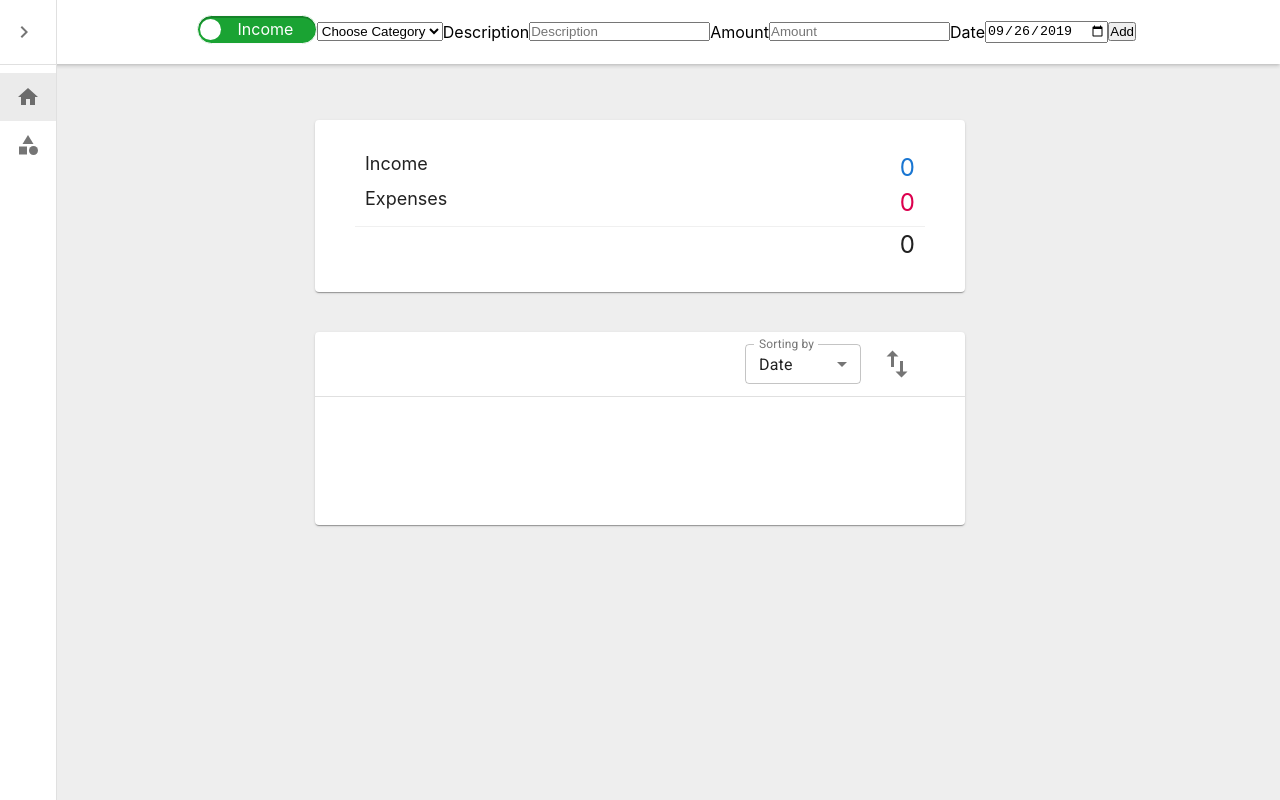
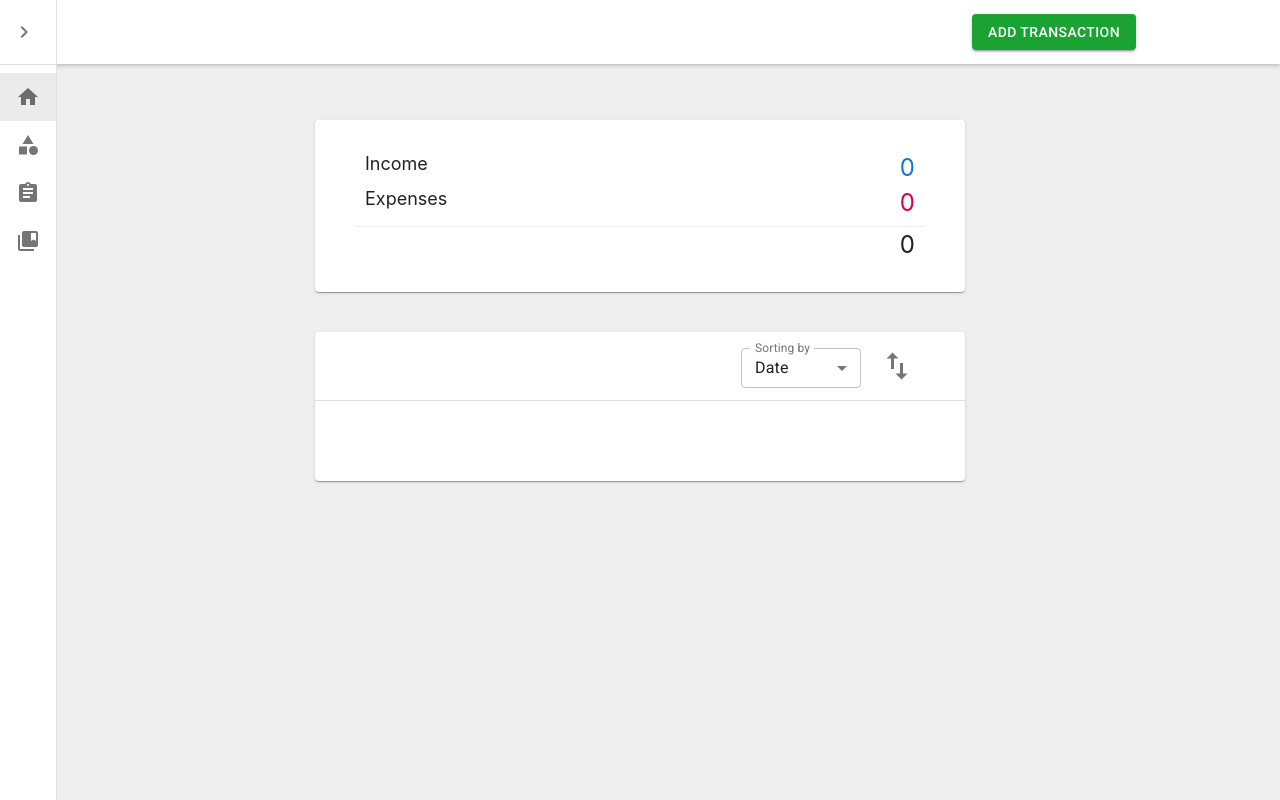
Before and after one commit to ahmsalah/jars, a React (Create React App) app: page / in a window 1280 px wide. Built offline with nearby package versions, Linux system fonts and the light colour scheme.

Commit message:
Implement MUI to NewTransactionForm, Add new routes

```diff
--- a/package.json
+++ b/package.json
@@ -3,10 +3,13 @@
   "version": "0.1.0",
   "private": true,
   "dependencies": {
+    "@date-io/date-fns": "^1.3.11",
     "@material-ui/core": "^4.5.0",
     "@material-ui/icons": "^4.4.3",
+    "@material-ui/pickers": "^3.2.6",
     "@material-ui/styles": "^4.5.0",
     "array-move": "^2.1.0",
+    "date-fns": "^2.0.0-beta.5",
     "react": "^16.9.0",
     "react-dom": "^16.9.0",
     "react-router-dom": "^5.1.0",
--- a/src/Components/Filters.js
+++ b/src/Components/Filters.js
@@ -10,20 +10,22 @@ import MenuItem from '@material-ui/core/MenuItem';
 import Select from '@material-ui/core/Select';
 import FormControl from '@material-ui/core/FormControl';
 
-const useStyles = makeStyles(theme => ({
+const useStyles = makeStyles(({ spacing }) => ({
 	root: {
-		padding: theme.spacing(1, 6),
+		padding: spacing(1, 6),
 		justifyContent: 'flex-end'
+	},
+	formControl: {
+		margin: spacing(1, 2, 0.5),
+		minWidth: 120
 	},
 	input: {
 		'& div': {
-			minWidth: '70px',
-			paddingTop: theme.spacing(1.3),
-			paddingBottom: theme.spacing(1.3)
+			paddingTop: spacing(1.3),
+			paddingBottom: spacing(1.3)
 		}
 	},
 	reverseButton: {
-		marginLeft: theme.spacing(2),
 		backgroundColor: 'transparent',
 		'& svg': {
 			width: '1.5em',
@@ -43,7 +45,7 @@ function Filters({ toggleListReverse, handleChange, orderBy }) {
 	return (
 		<React.Fragment>
 			<Toolbar className={classes.root}>
-				<FormControl variant="outlined">
+				<FormControl variant="outlined" className={classes.formControl}>
 					<InputLabel ref={inputLabel} htmlFor="orderBy">
 						Sorting by
 					</InputLabel>
--- a/src/Components/NewCategoryForm.js
+++ b/src/Components/NewCategoryForm.js
@@ -19,7 +19,6 @@ const TransitionGrow = React.forwardRef(function Transition(props, ref) {
 });
 
 const useStyles = makeStyles(({ spacing }) => ({
-	button: {},
 	switch: {
 		margin: spacing(4, 0, 1),
 		display: 'flex',
@@ -66,11 +65,7 @@ function NewCategoryForm({ addCategory }) {
 
 	return (
 		<React.Fragment>
-			<Button
-				className={classes.button}
-				variant="contained"
-				color="primary"
-				onClick={handleDialogClickOpen}>
+			<Button variant="contained" color="primary" onClick={handleDialogClickOpen}>
 				Create Category
 			</Button>
 			<Dialog
@@ -116,6 +111,7 @@ function NewCategoryForm({ addCategory }) {
 			<SnackbarFeedback
 				snackbarOpen={snackbarOpen}
 				handleSnackbarClose={handleSnackbarClose}
+				message={'New Category has been added successfully'}
 			/>
 		</React.Fragment>
 	);
--- a/src/Components/NewTransactionForm.css
+++ /dev/null
@@ -1,5 +0,0 @@
-.NewTransactionForm {
-	display: flex;
-	justify-content: center;
-	align-items: center;
-}
--- a/src/Components/NewTransactionForm.js
+++ b/src/Components/NewTransactionForm.js
@@ -1,22 +1,83 @@
 import React from 'react';
+import 'date-fns';
+import DateFnsUtils from '@date-io/date-fns';
 import uuid from 'uuid/v4';
-import './NewTransactionForm.css';
 import BtnSwitch from './BtnSwitch';
 import useInputState from '../hooks/useInputState';
 import useToggleState from '../hooks/useToggleState';
+import { makeStyles } from '@material-ui/core/styles';
+import Button from '@material-ui/core/Button';
+import TextField from '@material-ui/core/TextField';
+import Dialog from '@material-ui/core/Dialog';
+import DialogActions from '@material-ui/core/DialogActions';
+import DialogContent from '@material-ui/core/DialogContent';
+import DialogContentText from '@material-ui/core/DialogContentText';
+import DialogTitle from '@material-ui/core/DialogTitle';
+import Grow from '@material-ui/core/Grow';
+import SnackbarFeedback from './SnackbarFeedback';
+import MenuItem from '@material-ui/core/MenuItem';
+import clsx from 'clsx';
+import { MuiPickersUtilsProvider, KeyboardDatePicker } from '@material-ui/pickers';
+
+const TransitionGrow = React.forwardRef(function Transition(props, ref) {
+	return <Grow {...props} />;
+});
+
+const useStyles = makeStyles(({ spacing }) => ({
+	switch: {
+		margin: spacing(2, 0, 1),
+		display: 'flex',
+		justifyContent: 'center',
+		width: '100%'
+	},
+	margin: {
+		margin: spacing(1)
+	},
+	textField: {
+		width: 200,
+		minWidth: 180
+	},
+	inputsContainer: {
+		display: 'flex',
+		justifyContent: 'center',
+		flexWrap: 'wrap',
+		maxWidth: 440
+	},
+	dialogText: {
+		overflowWrap: 'break-word',
+		maxWidth: 440
+	}
+}));
 
 function NewTransactionForm({ expCategories, incCategories, addTransaction }) {
-	const d = new Date();
-	const month = (d.getMonth() + 1).toString().padStart(2, '0');
-	const day = d.getDate().toString().padStart(2, '0');
-	const year = d.getFullYear();
-	const curDate = `${year}-${month}-${day}`;
+	const classes = useStyles();
 
-	const [ category, handleCategoryChange ] = useInputState('');
+	const [ category, handleCategoryChange, resetCategory ] = useInputState('');
 	const [ description, handleDescriptionChange, resetDescription ] = useInputState('');
 	const [ amount, handleAmountChange, resetAmount ] = useInputState('');
-	const [ date, handleDateChange ] = useInputState(curDate);
 	const [ isExpense, toggleIsExpense ] = useToggleState(true);
+	const [ dialogOpen, setDialogOpen ] = React.useState(false);
+	const [ snackbarOpen, setSnackbarOpen ] = React.useState(false);
+	const [ selectedDate, setSelectedDate ] = React.useState(new Date());
+
+	const handleSnackbarClose = (event, reason) => {
+		if (reason === 'clickaway') {
+			return;
+		}
+		setSnackbarOpen(false);
+	};
+
+	const handleDialogClickOpen = () => {
+		setDialogOpen(true);
+	};
+
+	const handleDialogClose = () => {
+		setDialogOpen(false);
+	};
+
+	const handleDateChange = date => {
+		setSelectedDate(date);
+	};
 
 	const handleSubmit = evt => {
 		evt.preventDefault();
@@ -32,70 +93,124 @@ function NewTransactionForm({ expCategories, incCategories, addTransaction }) {
 			category: category,
 			description: description,
 			amount: newAmount,
-			date: date,
+			date: selectedDate,
 			id: uuid(),
 			type: type
 		};
-
-		// resetCategory();
+		resetCategory();
 		addTransaction(transaction);
 		resetDescription();
 		resetAmount();
+		setDialogOpen(false);
+		setSnackbarOpen(true);
 	};
 
 	return (
-		<form className="NewTransactionForm" onSubmit={handleSubmit}>
-			<BtnSwitch toggleExpense={() => toggleIsExpense()} />
-			<select
+		<MuiPickersUtilsProvider utils={DateFnsUtils}>
+			<React.Fragment>
+				<Button
+					variant="contained"
+					color="primary"
+					onClick={handleDialogClickOpen}>
+					Add Transaction
+				</Button>
+				<Dialog
+					open={dialogOpen}
+					onClose={handleDialogClose}
+					TransitionComponent={TransitionGrow}
+					aria-labelledby="form-dialog-title">
+					<DialogTitle id="form-dialog-title">Add Transaction</DialogTitle>
+
+					<DialogContent>
+						<DialogContentText className={classes.dialogText}>
+							To add a new transaction, please choose the transaction type
+							and fill in the fields below. You can list a new category in
+							the cateogries tab.
+						</DialogContentText>
+						<div className={classes.inputsContainer}>
+							<div className={classes.switch}>
+								<BtnSwitch
+									toggleExpense={() => toggleIsExpense()}
+									isExpense={isExpense}
+								/>
+							</div>
+							<TextField
+								select
+								className={clsx(classes.margin, classes.textField)}
+								variant="outlined"
+								label="Select Category"
 								name="category"
 								value={category}
 								onChange={handleCategoryChange}
 								required>
-				<option value="">Choose Category</option>
 								{isExpense ? (
 									expCategories.map(ct => (
-						<option key={ct.id} value={ct.name}>
+										<MenuItem key={ct.id} value={ct.name}>
 											{ct.name}
-						</option>
+										</MenuItem>
 									))
 								) : (
 									incCategories.map(ct => (
-						<option key={ct.id} value={ct.name}>
+										<MenuItem key={ct.id} value={ct.name}>
 											{ct.name}
-						</option>
+										</MenuItem>
 									))
 								)}
-			</select>
-			<label htmlFor="description">Description </label>
-			<input
-				type="text"
-				placeholder="Description"
-				id="description"
+							</TextField>
+							<TextField
+								className={clsx(classes.margin, classes.textField)}
+								variant="outlined"
+								label="Description"
 								name="description"
 								value={description}
 								onChange={handleDescriptionChange}
-			/>
-			<label htmlFor="amount">Amount </label>
-			<input
+							/>{' '}
+							<br />
+							<TextField
+								className={clsx(classes.margin, classes.textField)}
+								variant="outlined"
+								label="Amount"
 								type="number"
-				placeholder="Amount"
-				id="amount"
 								name="amount"
 								value={amount}
 								onChange={handleAmountChange}
 								required
 							/>
-			<label htmlFor="date">Date </label>
-			<input
-				type="date"
-				id="date"
-				name="date"
-				value={date}
+							<KeyboardDatePicker
+								margin="normal"
+								className={clsx(
+									classes.margin,
+									classes.textField,
+									classes.date
+								)}
+								id="date-picker-dialog"
+								label="Choose Date"
+								format="MM/dd/yyyy"
+								inputVariant="outlined"
+								value={selectedDate}
 								onChange={handleDateChange}
-				required
+								KeyboardButtonProps={{
+									'aria-label': 'change date'
+								}}
 							/>
-			<button>Add</button>
-		</form>
+						</div>
+					</DialogContent>
+					<DialogActions>
+						<Button onClick={handleDialogClose} color="primary">
+							Cancel
+						</Button>
+						<Button onClick={handleSubmit} color="primary">
+							Add
+						</Button>
+					</DialogActions>
+				</Dialog>
+				<SnackbarFeedback
+					snackbarOpen={snackbarOpen}
+					handleSnackbarClose={handleSnackbarClose}
+					message={'New Transaction has been added successfully'}
+				/>
+			</React.Fragment>
+		</MuiPickersUtilsProvider>
 	);
 }
 
--- a/src/Components/Sidebar.js
+++ b/src/Components/Sidebar.js
@@ -14,11 +14,20 @@ import ListItemIcon from '@material-ui/core/ListItemIcon';
 import ListItemText from '@material-ui/core/ListItemText';
 import HomeIcon from '@material-ui/icons/Home';
 import CategoryIcon from '@material-ui/icons/Category';
+import CollectionsBookmarkIcon from '@material-ui/icons/CollectionsBookmark';
+import AssignmentIcon from '@material-ui/icons/Assignment';
 
 function Sidebar() {
 	const classes = useStyles();
+	const [ open, toggleOpen ] = useToggleState(false);
 
-	const [ open, toggleOpen ] = useToggleState(false);
+	const tabs = [ 'Transactions', 'Categories', 'Budget', 'Reports' ];
+	const generateIcons = val => {
+		if (val === 'Transactions') return <HomeIcon />;
+		else if (val === 'Categories') return <CategoryIcon />;
+		else if (val === 'Budget') return <AssignmentIcon />;
+		else if (val === 'Reports') return <CollectionsBookmarkIcon />;
+	};
 
 	return (
 		<Drawer
@@ -41,7 +50,7 @@ function Sidebar() {
 			</div>
 			<Divider />
 			<List>
-				{[ 'Transactions', 'Categories' ].map((text, index) => (
+				{tabs.map((text, index) => (
 					<ListItem
 						key={text}
 						button
@@ -49,9 +58,7 @@ function Sidebar() {
 						exact
 						activeClassName={classes.active}
 						to={index > 0 ? `/${text.toLowerCase()}` : '/'}>
-						<ListItemIcon>
-							{index % 2 === 0 ? <HomeIcon /> : <CategoryIcon />}
-						</ListItemIcon>
+						<ListItemIcon>{generateIcons(text)}</ListItemIcon>
 						<ListItemText primary={text} />
 					</ListItem>
 				))}
@@ -59,5 +66,4 @@ function Sidebar() {
 		</Drawer>
 	);
 }
-
 export default Sidebar;
--- a/src/Components/SnackbarFeedback.js
+++ b/src/Components/SnackbarFeedback.js
@@ -16,7 +16,7 @@ const useStyles = makeStyles(theme => ({
 	}
 }));
 
-function SnackbarFeedback({ snackbarOpen, handleSnackbarClose }) {
+function SnackbarFeedback({ message, snackbarOpen, handleSnackbarClose }) {
 	const classes = useStyles();
 	return (
 		<Snackbar
@@ -32,9 +32,7 @@ function SnackbarFeedback({ snackbarOpen, handleSnackbarClose }) {
 			ContentProps={{
 				'aria-describedby': 'message-id'
 			}}
-			message={
-				<span id="message-id">New category has been added successfully</span>
-			}
+			message={<span id="message-id">{message}</span>}
 			action={[
 				<IconButton
 					key="close"
--- a/src/Components/TransactionsList.css
+++ b/src/Components/TransactionsList.css
@@ -2,5 +2,5 @@
 	width: 100%;
 	display: flex;
 	flex-direction: column;
-	padding: 4rem;
+	padding: 40px;
 }
```
Also changed, not shown: src/App.js (+42 -0 lines), src/helpers.js (+32 -7 lines), 1 other file (tests, documents, lock files or other folders). Lines whose indentation alone changed are shown as unchanged.
